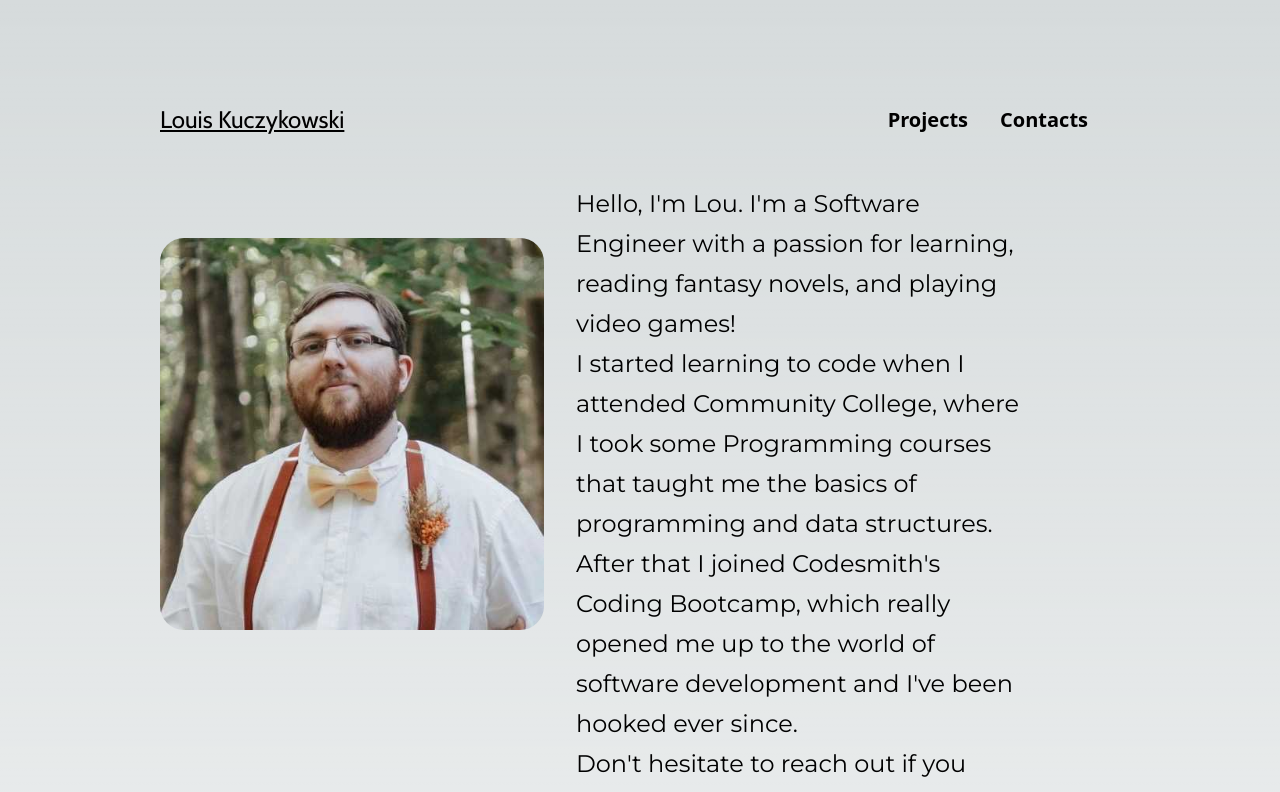
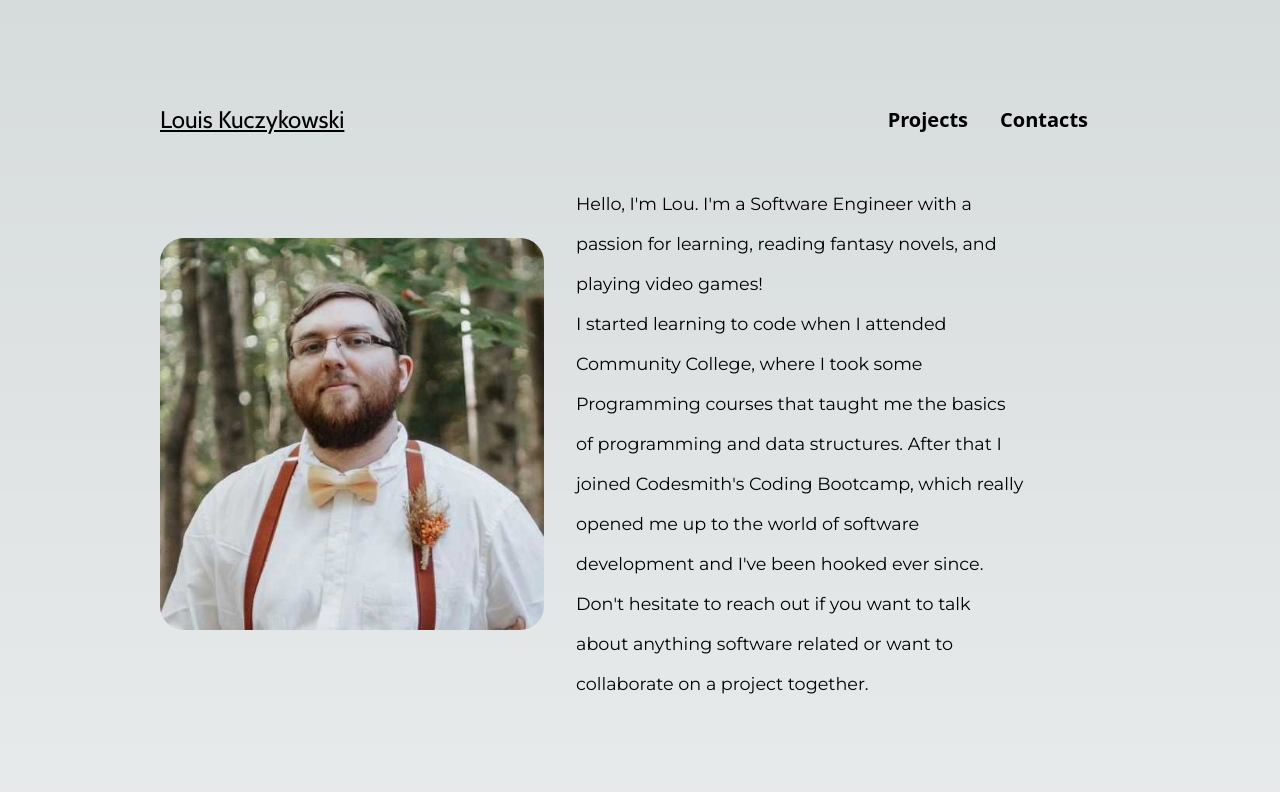
Before and after one commit to Louka3/lk-portfolio, a Next.js app: page / in a window 1280 px wide. Shown: the top 792 px of the page. Built offline with nearby package versions, Linux system fonts and the light colour scheme.

Commit message:
Fixed an issue with the text in the about section being too large and extending behind other div elements

```diff
--- a/src/components/AboutSection.tsx
+++ b/src/components/AboutSection.tsx
@@ -19,7 +19,7 @@ export const AboutSection = (): JSX.Element => {
         </div>
       </div>
       <div className="col-span-2 flex justify-center items-center">
-        <div className="text-sm leading-6 font-montserrat max-h-[500px] md:text-xl md:leading-9 md:px-5 lg:px-24 xl:leading-10 xl:text-[1.5rem] 2xl:text-[2rem] 2xl:leading-[3.2rem] ">
+        <div className="text-sm leading-6 font-montserrat max-h-[500px] md:text-xl md:leading-9 md:px-5 lg:px-24 xl:leading-10 xl:text-[1.1rem] 2xl:text-[1.2rem] 2xl:leading-[3.2rem] ">
           <p className="pt-2 lg:pt-0">
             Hello, I&apos;m Lou. I&apos;m a Software Engineer with a passion for
             learning, reading fantasy novels, and playing video games!
```
